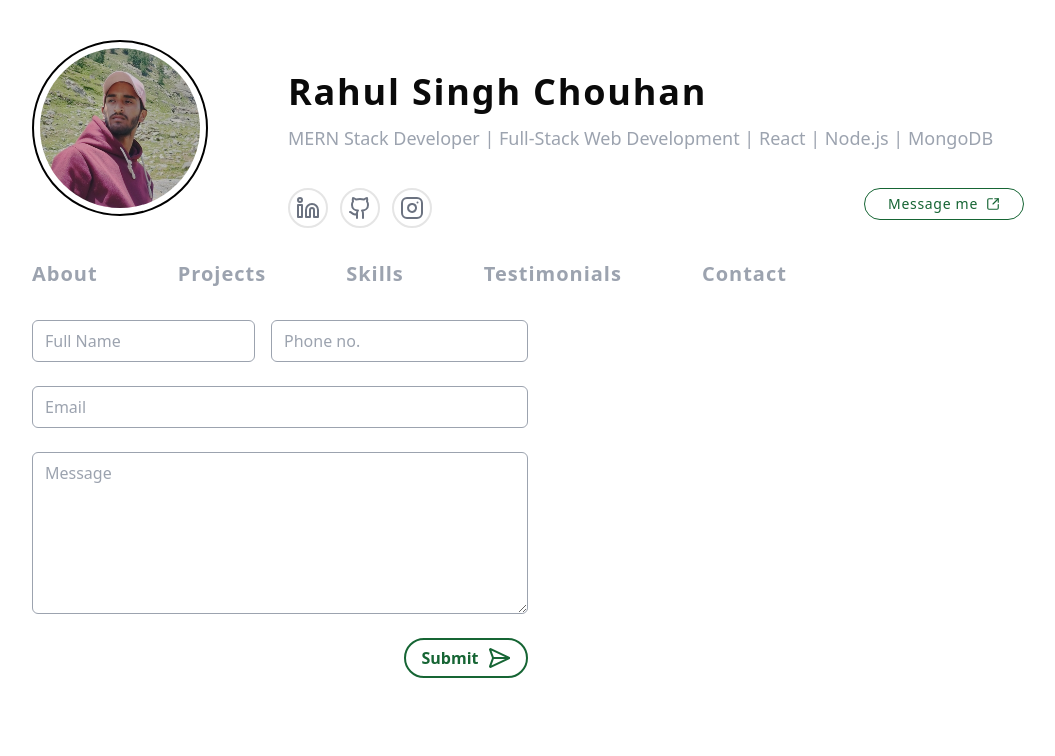
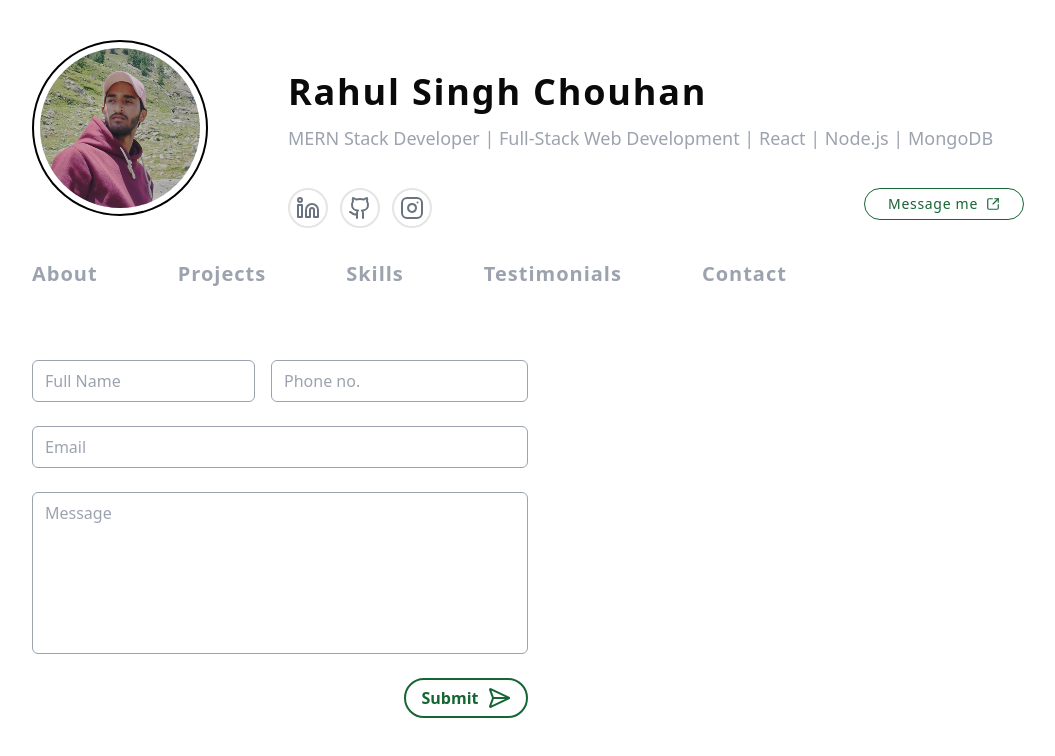
Before and after one commit to RahulSingh044/Rahul_Portfolio, a Next.js app: page /contact in a window 1280 px wide. Shown: the top 756 px of the page, without its empty margins (112-1167 px from the left). Built offline with nearby package versions, Linux system fonts and the light colour scheme.

Commit message:
update contact

```diff
--- a/src/app/contact/page.jsx
+++ b/src/app/contact/page.jsx
@@ -5,7 +5,7 @@ import { SendHorizontal } from "lucide-react";
 
 function contact() {
   return (
-    <div className="w-full px-36">
+    <div className="w-full px-36 mt-10">
       <form className="flex flex-col gap-6 w-1/2" action="">
         <div className="flex gap-4 w-full">
           <input
@@ -27,7 +27,7 @@ function contact() {
         <textarea
           placeholder="Message"
           rows="6"
-          className="message-input outline-none px-3 py-2 border border-gray-400 rounded-md"
+          className="message-input outline-none px-3 py-2 border border-gray-400 rounded-md resize-none"
         />
         <div className="w-full flex justify-end">
           <button
```
